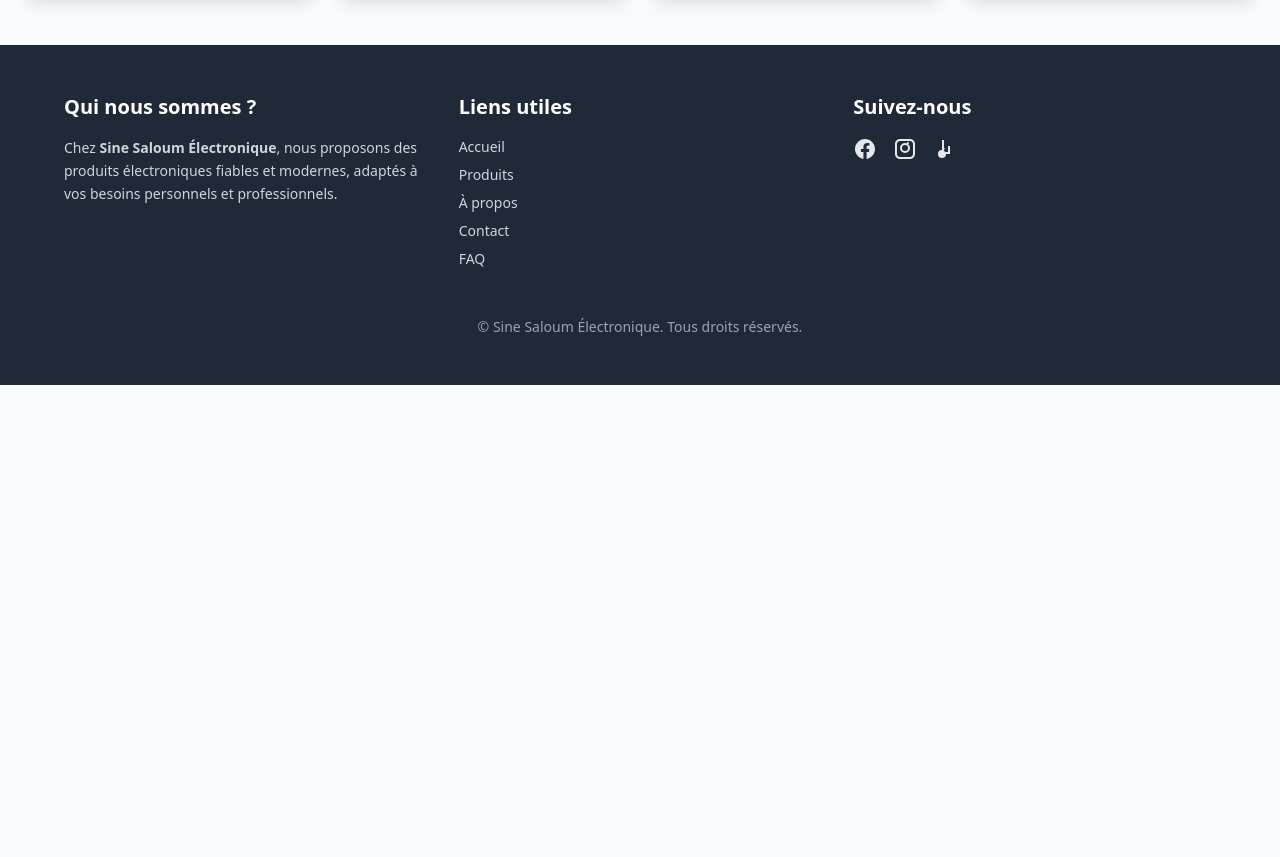
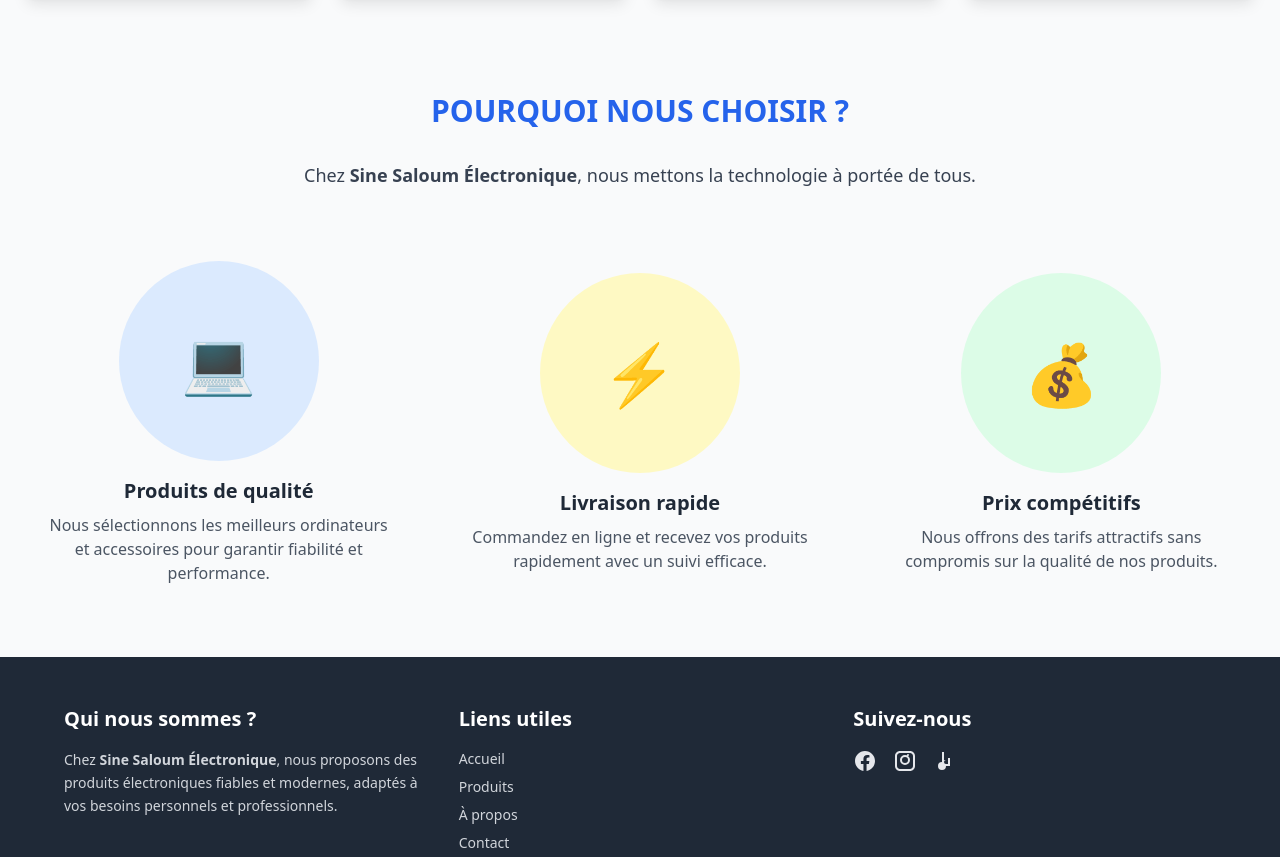
Before and after one commit to Moina337/sineEelectronic, a plain HTML site: page acceuil.html in a window 1280 px wide. Shown: the part 1239-2096 px from the top of the page. Before the commit the page ends 1624 px from the top, so only its background shows below. Drawn offline with nearby package versions, Linux system fonts and the light colour scheme.

Commit message:
Pourquoi nous choisir?

```diff
--- a/acceuil.html
+++ b/acceuil.html
@@ -122,6 +122,51 @@
       </div>
     </div>
   </section>
+  <section class="py-12 px-6 bg-gray-50">
+  <!-- Titre -->
+  <h2 class="text-3xl font-bold text-center text-blue-600 mb-8 uppercase">
+    Pourquoi nous choisir ?
+  </h2>
+  <p class="text-center text-gray-700 text-lg mb-12">
+    Chez <span class="font-semibold">Sine Saloum Électronique</span>, nous mettons la technologie à portée de tous.
+  </p>
+
+  <!-- Points forts -->
+  <div class="grid md:grid-cols-3 gap-8 text-center">
+    <!-- Point 1 -->
+    <div class="flex flex-col justify-center items-center  p-6 animate-fadeInUp" style="animation-delay: 0.2s">
+      <div class="flex justify-center items-center w-[200px] h-[200px] bg-blue-100 text-6xl mb-4 rounded-full">
+        💻
+      </div>
+      <h3 class="font-semibold text-xl mb-2">Produits de qualité</h3>
+      <p class="text-gray-600 text-center">
+        Nous sélectionnons les meilleurs ordinateurs et accessoires pour garantir fiabilité et performance.
+      </p>
+    </div>
+
+    <!-- Point 2 -->
+    <div class="flex flex-col justify-center items-center  p-6 animate-fadeInUp" style="animation-delay: 0.4s">
+      <div class="flex justify-center items-center w-[200px] h-[200px] bg-yellow-100 text-6xl mb-4 rounded-full">
+        ⚡
+      </div>
+      <h3 class="font-semibold text-xl mb-2">Livraison rapide</h3>
+      <p class="text-gray-600 text-center">
+        Commandez en ligne et recevez vos produits rapidement avec un suivi efficace.
+      </p>
+    </div>
+
+    <!-- Point 3 -->
+    <div class="flex flex-col justify-center items-center  p-6 animate-fadeInUp" style="animation-delay: 0.6s">
+      <div class="flex justify-center items-center w-[200px] h-[200px] bg-green-100 text-6xl mb-4 rounded-full">
+        💰
+      </div>
+      <h3 class="font-semibold text-xl mb-2">Prix compétitifs</h3>
+      <p class="text-gray-600 text-center">
+        Nous offrons des tarifs attractifs sans compromis sur la qualité de nos produits.
+      </p>
+    </div>
+  </div>
+</section>
 
   <div id="footer-container"></div>
 
```
Also changed, not shown: index.html (+23 -9 lines).
